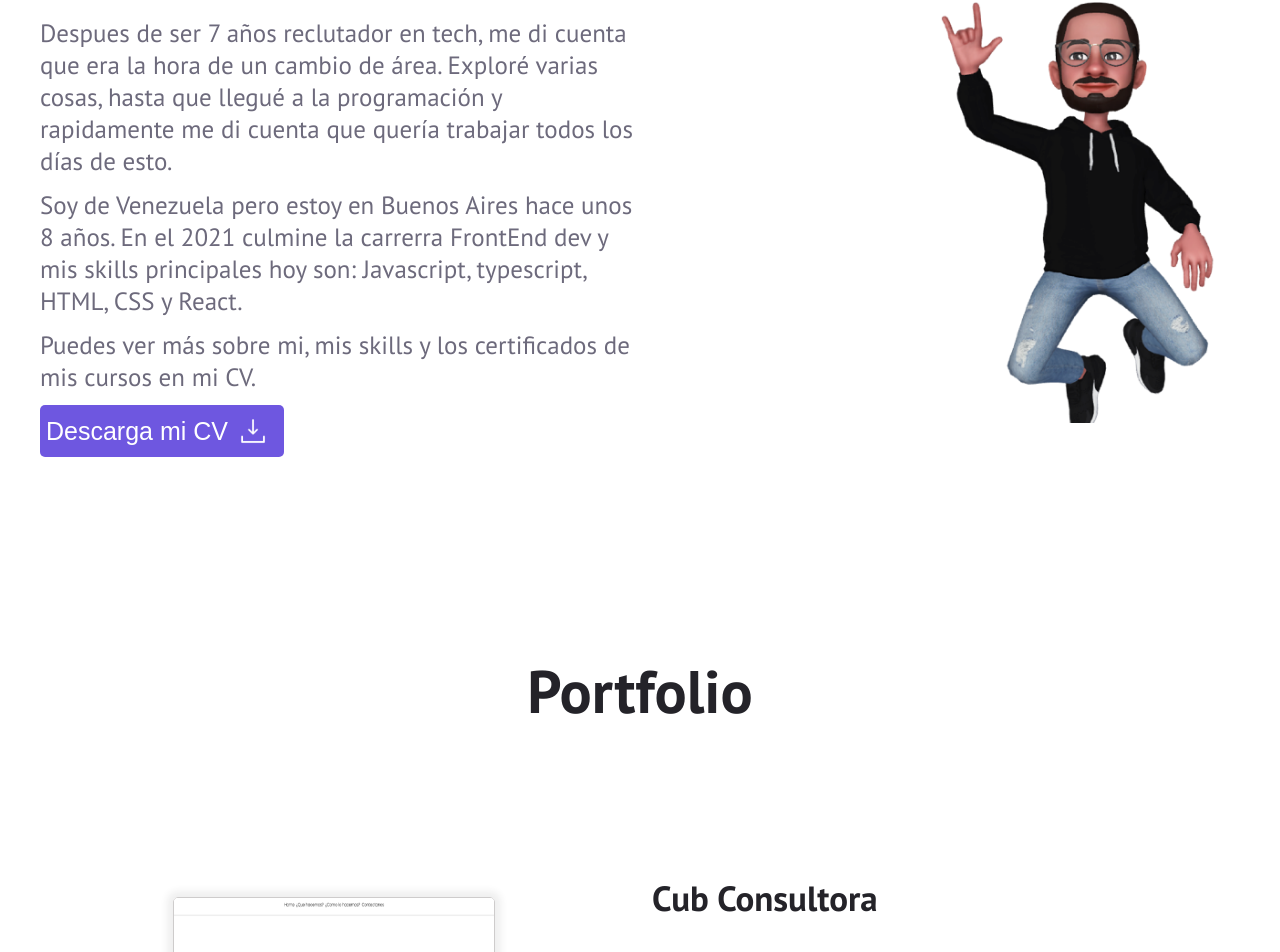
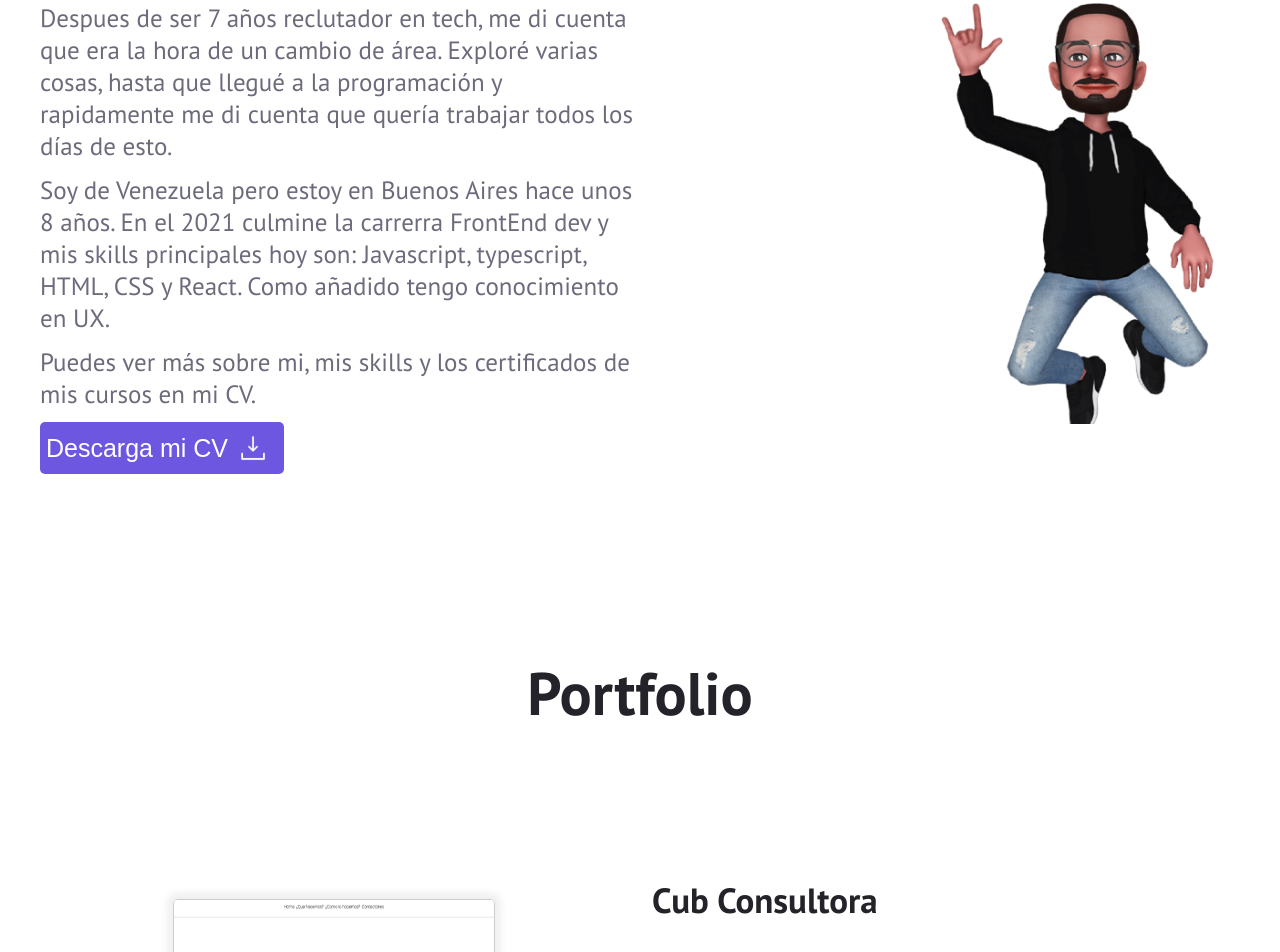
Before and after one commit to Luismorandi/portfolio, a React (Create React App) app: page /#home in a window 1280 px wide. Shown: the part 948-1900 px from the top of the page. Built offline with nearby package versions, Linux system fonts and the light colour scheme.

Commit message:
cv actualizado

```diff
--- a/src/components/About.js
+++ b/src/components/About.js
@@ -22,13 +22,13 @@ const About = () => {
         </h3>
         <h3>
           Soy de Venezuela pero estoy en Buenos Aires hace unos 8 años. En el 2021
-          culmine la carrerra FrontEnd dev y mis skills principales hoy son: Javascript, typescript, HTML, CSS y React.
+          culmine la carrerra FrontEnd dev y mis skills principales hoy son: Javascript, typescript, HTML, CSS y React. Como añadido tengo conocimiento en UX.
         </h3>
         <h3>
           Puedes ver más sobre mi, mis skills y los certificados de mis cursos en mi CV.
         </h3>
         <div className="button-about-container">
-        <a href="https://drive.google.com/file/d/1agLl00eUAMu8nHDsqeCpTXhb33qE123y/view?usp=sharing" className="link-about" target="_blank" rel=" noreferrer">
+        <a href="https://drive.google.com/file/d/1lWybNAcCjW7veUiXm58CiWo5eJPoK24l/view?usp=sharing" className="link-about" target="_blank" rel=" noreferrer">
 
           <button className="button-about">
             {" "}
```
